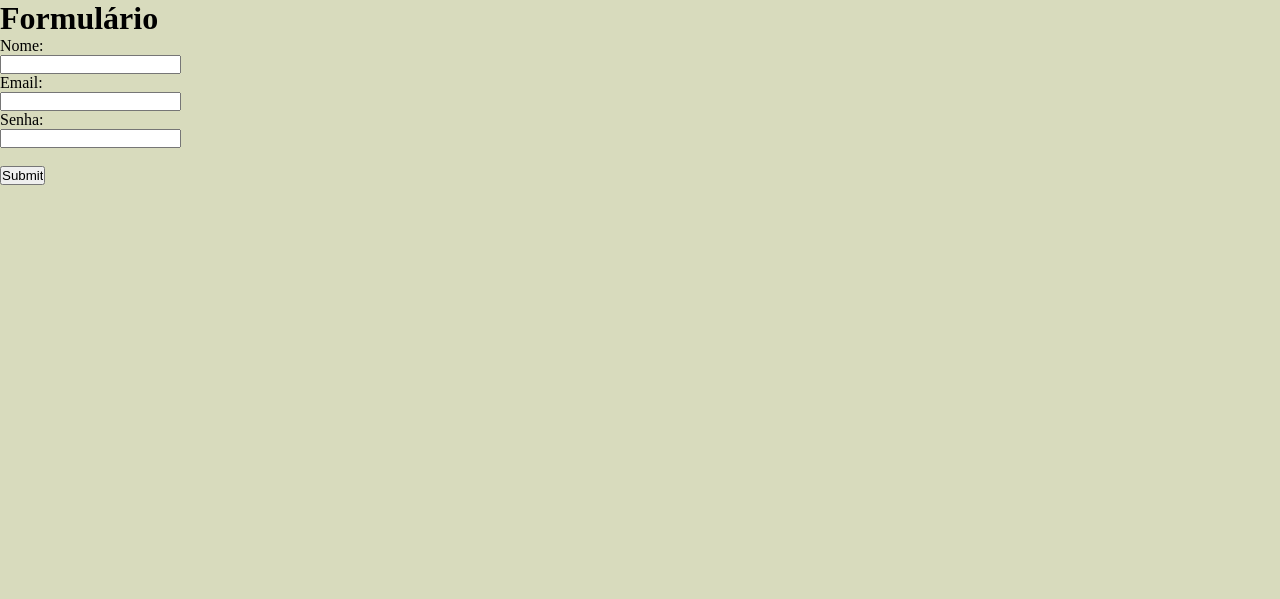
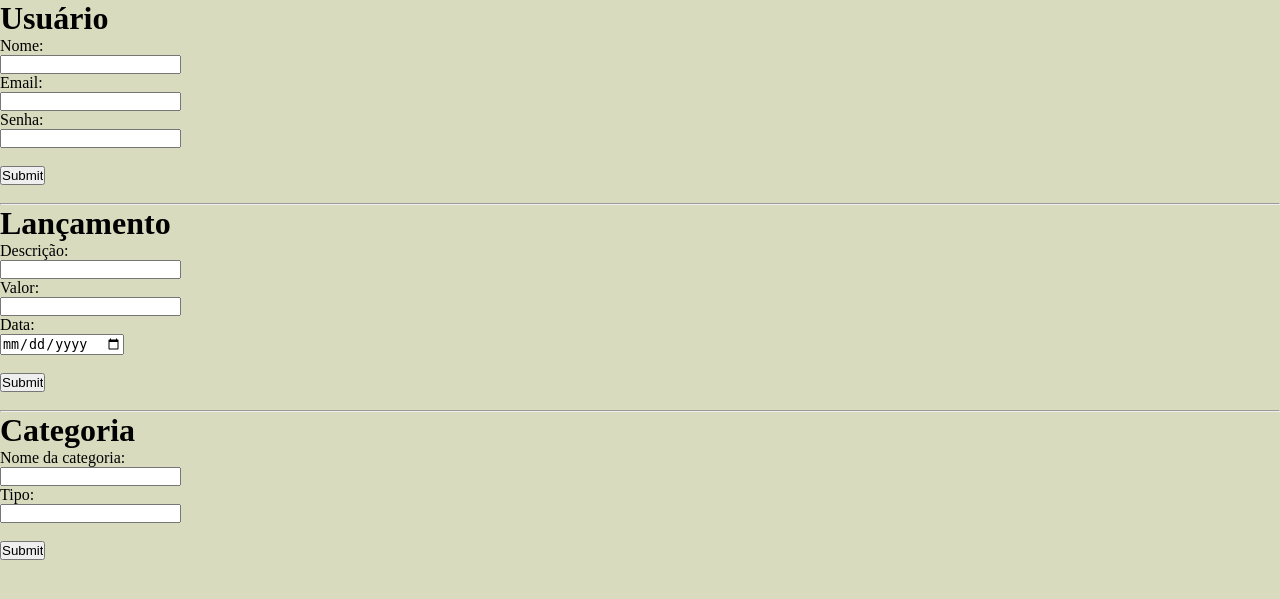
Before and after one commit to LTRibeiros/Projeto-Financeiro, a Flask app: page / in a window 1280 px wide. Shown: the top 599 px of the page. Run offline with Flask 3, Linux system fonts and the light colour scheme.

Commit message:
feat (html com db): adicionando formularios de lancamento e categorias

```diff
--- a/app.py
+++ b/app.py
@@ -1,7 +1,8 @@
-import database.database
+from datetime import datetime
 from flask import Flask
 from flask import render_template, request
-from database.database import db, Usuario, Session
+
+from database.database import db, Usuario, Session, Lancamento, Categoria
 
 app = Flask(__name__)
 
@@ -9,18 +10,44 @@ app = Flask(__name__)
 def index():
     return render_template("index.html")
 
-@app.route('/submit', methods=['post'])
-def submit():
+@app.route('/submitusuario', methods=['post'])
+def submitusuario():
     nome = request.form["name"]
     email = request.form["email"]
     senha = request.form["senha"]
     novo_usuario = Usuario(nome_usuario=nome, email=email, senha=senha)
 
+    sessionCommit(novo_usuario)
+    return "Tudo certo"
+
+@app.route('/submitlancamento', methods=['post'])
+def submitlancamento():
+    descricao = request.form["descricao"]
+    valor = request.form["valor"]
+    data = request.form["data"]
+    data_obj = datetime.strptime(data, '%Y-%m-%d').date()
+    novo_lancamento = Lancamento(descricao=descricao, valor=valor, data=data_obj)
+
+    sessionCommit(novo_lancamento)
+    return "Tudo certo"
+
+@app.route('/submitcategoria', methods=['post'])
+def submitcategoria():
+    nome = request.form["nome"]
+    tipo = request.form["tipo"]
+    novo_categoria = Categoria(nome=nome, tipo=tipo)
+    sessionCommit(novo_categoria)
+
+    return "Tudo certo"
+
+
+
+def sessionCommit(novo_commit):
     session = Session()  # Crie uma sessão manualmente
-    session.add(novo_usuario)
+    session.add(novo_commit)
     session.commit()
     session.close()  # Feche a sessão
-    return "Usuário criado!"
+
 
 if __name__ == "__app__":
     app.run(debug=True)
--- a/templates/index.html
+++ b/templates/index.html
@@ -7,14 +7,37 @@
 
 </head>
 <body>
-     <h1>Formulário</h1>
-    <form method="post" action="/submit">
+     <h1>Usuário</h1>
+    <form method="post" action="/submitusuario">
         <label for="nome">Nome:</label><br>
         <input type="text" name="name" required><br>
         <label for="email">Email:</label><br>
         <input type="email" name="email" required><br>
          <label for="senha">Senha:</label><br>
-        <input type="text" name="senha" required><br><br>
+        <input type="password" name="senha"  required><br><br>
+        <input type="submit" value="Submit">
+    </form>
+<br> <hr>
+
+    <h1>Lançamento</h1>
+    <form method="post" action="/submitlancamento">
+        <label for="descricao">Descrição:</label><br>
+        <input type="text" name="descricao" required><br>
+        <label for="valor">Valor:</label><br>
+        <input type="number" name="valor" required><br>
+         <label for="data">Data:</label><br>
+        <input type="date" name="data" required><br><br>
+        <input type="submit" value="Submit">
+    </form>
+<br> <hr>
+
+    <h1>Categoria</h1>
+    <form method="post" action="/submitcategoria">
+        <label for="nome">Nome da categoria:</label><br>
+        <input type="text" name="nome" required><br>
+        <label for="tipo">Tipo:</label><br>
+        <input type="text" name="tipo" required><br><br>
+
         <input type="submit" value="Submit">
     </form>
 
```
Also changed, not shown: database/database.py (+8 -7 lines), banco.db.
